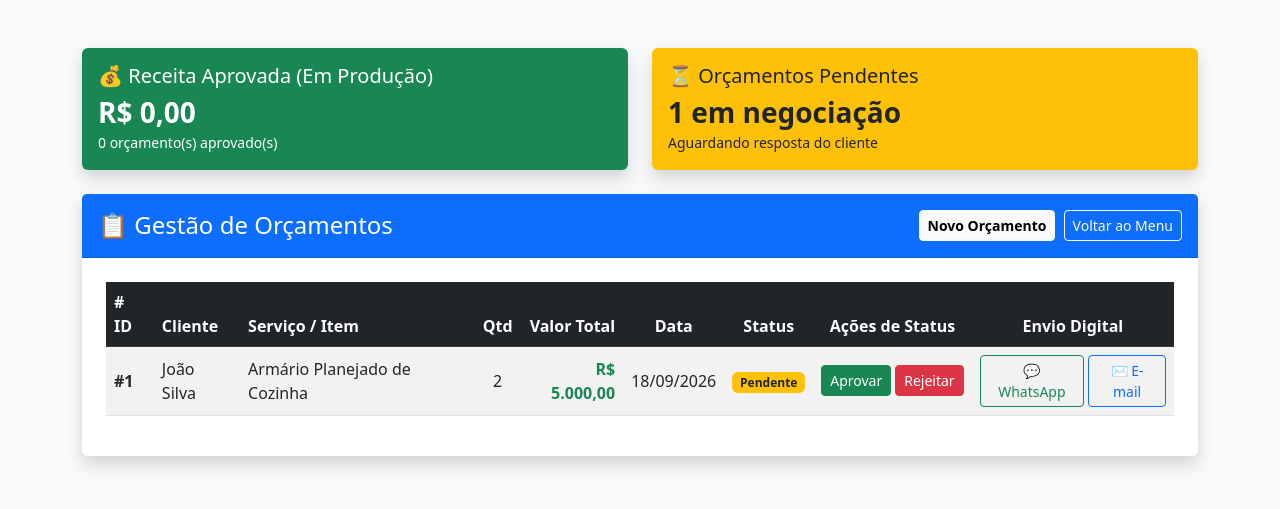
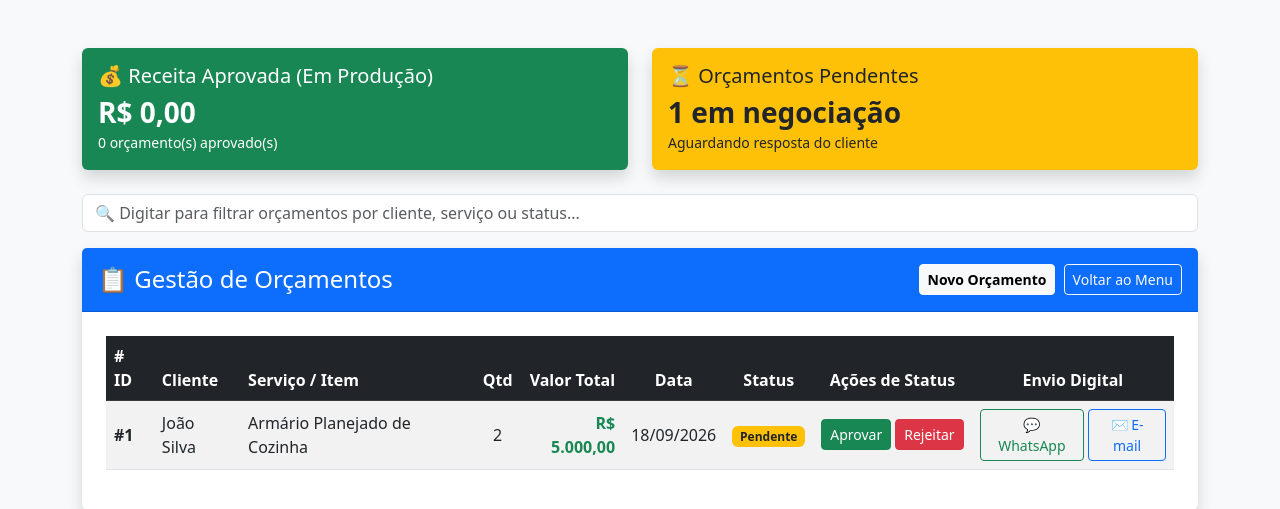
Before and after one commit to Sistematico654/marcenaria-orcamentos, a PHP site: page /listar_orcamentos.php in a window 1280 px wide. Shown: the top 509 px of the page. Run offline with PHP 8.4, Linux system fonts and the light colour scheme; data comes from the database, SQL or seed files in the repository.

Commit message:
feat: adiciona scripts em javaScript para filtragem dinamica e mensagns dinamicas de producao

```diff
--- a/listar_orcamentos.php
+++ b/listar_orcamentos.php
@@ -62,6 +62,11 @@ $qtd_pendente = $row_pendentes['qtd'] ?? 0;
             </div>
         </div>
 
+        <!-- Campo de busca dinamica via JavaScript -->
+        <div class="mb-3">
+            <input type="text" id="campoBusca" class="form-control" placeholder="🔍 Digitar para filtrar orçamentos por cliente, serviço ou status...">
+        </div>
+
         <div class="card shadow border-0">
             <div class="card-header bg-primary text-white d-flex justify-content-between align-items-center py-3">
                 <h3 class="mb-0 fs-4">📋 Gestão de Orçamentos</h3>
@@ -92,11 +97,27 @@ $qtd_pendente = $row_pendentes['qtd'] ?? 0;
                                 <?php while ($row = mysqli_fetch_assoc($resultado)): ?>
                                     <?php
                                         $num_tel = preg_replace('/\D/', '', $row['telefone'] ?? '');
-                                        $msg_whats = "Olá " . urlencode($row['cliente_nome']) . ", segue o seu orçamento para " . urlencode($row['nome_servico']) . " no valor total de R$ " . number_format($row['valor_total'], 2, ',', '.') . ". Qualquer dúvida estamos à disposição!";
-                                        $link_whats = "https://api.whatsapp.com/send?phone=55" . $num_tel . "&text=" . $msg_whats;
+                                        $status_atual = !empty($row['status']) ? $row['status'] : 'Pendente';
 
-                                        $assunto_email = rawurlencode("Orçamento Marcenaria - #" . $row['id']);
-                                        $corpo_email = rawurlencode("Olá " . $row['cliente_nome'] . ",\n\nConforme solicitado, segue o orçamento do serviço: " . $row['nome_servico'] . ".\nValor Total: R$ " . number_format($row['valor_total'], 2, ',', '.') . "\n\nFicamos no aguardo da sua aprovação.");
+                                        // Personaliza as mensagens de acordo com o Status do Orçamento
+                                        if ($status_atual == 'Aprovado') {
+                                            $texto_whats = "Olá " . urlencode($row['cliente_nome']) . ", seu orçamento para " . urlencode($row['nome_servico']) . " (R$ " . number_format($row['valor_total'], 2, ',', '.') . ") foi aprovado! Seu pedido já entrou em produção em nossa marcenaria.";
+
+                                            $assunto_email = rawurlencode("Confirmação de Produção - Orçamento #" . $row['id']);
+                                            $corpo_email = rawurlencode("Olá " . $row['cliente_nome'] . ",\n\nConfirmamos o recebimento e aprovação do seu orçamento para o serviço: " . $row['nome_servico'] . ".\n\nSeu pedido já entrou em produção! Qualquer novidade sobre o andamento entraremos em contato.\n\nAtenciosamente,\nMarcenaria");
+                                        } elseif ($status_atual == 'Rejeitado') {
+                                            $texto_whats = "Olá " . urlencode($row['cliente_nome']) . ", confirmamos o cancelamento da proposta para " . urlencode($row['nome_servico']) . ". Permanecemos à disposição para futuros projetos!";
+
+                                            $assunto_email = rawurlencode("Atualização de Orçamento - #" . $row['id']);
+                                            $corpo_email = rawurlencode("Olá " . $row['cliente_nome'] . ",\n\nInformamos que o orçamento para o serviço " . $row['nome_servico'] . " foi arquivado/cancelado.\n\nFicamos à disposição para futuros projetos.");
+                                        } else {
+                                            $texto_whats = "Olá " . urlencode($row['cliente_nome']) . ", segue o seu orçamento para " . urlencode($row['nome_servico']) . " no valor total de R$ " . number_format($row['valor_total'], 2, ',', '.') . ". Qualquer dúvida, estamos à disposição!";
+
+                                            $assunto_email = rawurlencode("Orçamento Marcenaria - #" . $row['id']);
+                                            $corpo_email = rawurlencode("Olá " . $row['cliente_nome'] . ",\n\nConforme solicitado, segue o orçamento do serviço: " . $row['nome_servico'] . ".\nValor Total: R$ " . number_format($row['valor_total'], 2, ',', '.') . "\n\nQualquer dúvida, estamos à disposição.");
+                                        }
+
+                                        $link_whats = "https://api.whatsapp.com/send?phone=55" . $num_tel . "&text=" . $texto_whats;
                                         $link_email = "mailto:" . $row['email'] . "?subject=" . $assunto_email . "&body=" . $corpo_email;
                                     ?>
                                     <tr>
@@ -112,10 +133,9 @@ $qtd_pendente = $row_pendentes['qtd'] ?? 0;
                                         </td>
                                         <td class="text-center">
                                             <?php
-                                                $status = !empty($row['status']) ? $row['status'] : 'Pendente';
-                                                if ($status == 'Aprovado') {
+                                                if ($status_atual == 'Aprovado') {
                                                     echo '<span class="badge bg-success">Aprovado</span>';
-                                                } elseif ($status == 'Rejeitado') {
+                                                } elseif ($status_atual == 'Rejeitado') {
                                                     echo '<span class="badge bg-danger">Rejeitado</span>';
                                                 } else {
                                                     echo '<span class="badge bg-warning text-dark">Pendente</span>';
@@ -124,12 +144,12 @@ $qtd_pendente = $row_pendentes['qtd'] ?? 0;
                                         </td>
                                         <td class="text-center">
                                             <div class="d-inline-flex gap-1">
-                                                <?php if ($status != 'Aprovado'): ?>
+                                                <?php if ($status_atual != 'Aprovado'): ?>
                                                     <a href="atualizar_status_orcamento.php?id=<?php echo $row['id']; ?>&status=Aprovado"
                                                        class="btn btn-sm btn-success">Aprovar</a>
                                                 <?php endif; ?>
 
-                                                <?php if ($status != 'Rejeitado'): ?>
+                                                <?php if ($status_atual != 'Rejeitado'): ?>
                                                     <a href="atualizar_status_orcamento.php?id=<?php echo $row['id']; ?>&status=Rejeitado"
                                                        class="btn btn-sm btn-danger">Rejeitar</a>
                                                 <?php endif; ?>
@@ -164,5 +184,7 @@ $qtd_pendente = $row_pendentes['qtd'] ?? 0;
     </div>
 
     <script src="https://cdn.jsdelivr.net/npm/bootstrap@5.3.0/dist/js/bootstrap.bundle.min.js"></script>
+    <!-- Script personalizado JavaScript para atender ao criterio do projeto -->
+    <script src="script.js"></script>
 </body>
 </html>
--- /dev/null
+++ b/script.js
@@ -0,0 +1,42 @@
+// Aguarda o carregamento do DOM da página
+document.addEventListener('DOMContentLoaded', function () {
+
+    // 1. Confirmação ao clicar nos botões de Mudar Status
+    const linksStatus = document.querySelectorAll('a[href*="atualizar_status_orcamento.php"]');
+
+    linksStatus.forEach(function (link) {
+        link.addEventListener('click', function (e) {
+            const URL = new URL(link.href);
+            const status = URL.searchParams.get('status');
+
+            let mensagem = "Deseja realmente alterar o status deste orçamento?";
+            if (status === 'Aprovado') {
+                mensagem = "Deseja alterar o status para APROVADO? O pedido entrará em produção.";
+            } else if (status === 'Rejeitado') {
+                mensagem = "Deseja realmente REJEITAR/CANCELAR este orçamento?";
+            }
+
+            if (!confirm(mensagem)) {
+                e.preventDefault(); // Cancela o clique se o usuário escolher "Cancelar"
+            }
+        });
+    });
+
+    // 2. Filtro em tempo real para a Tabela de Orçamentos
+    const campoBusca = document.getElementById('campoBusca');
+    if (campoBusca) {
+        campoBusca.addEventListener('keyup', function () {
+            const termo = campoBusca.value.toLowerCase();
+            const linhas = document.querySelectorAll('tbody tr');
+
+            linhas.forEach(function (linha) {
+                const textoLinha = linha.textContent.toLowerCase();
+                if (textoLinha.includes(termo)) {
+                    linha.style.display = '';
+                } else {
+                    linha.style.display = 'none';
+                }
+            });
+        });
+    }
+});
```
